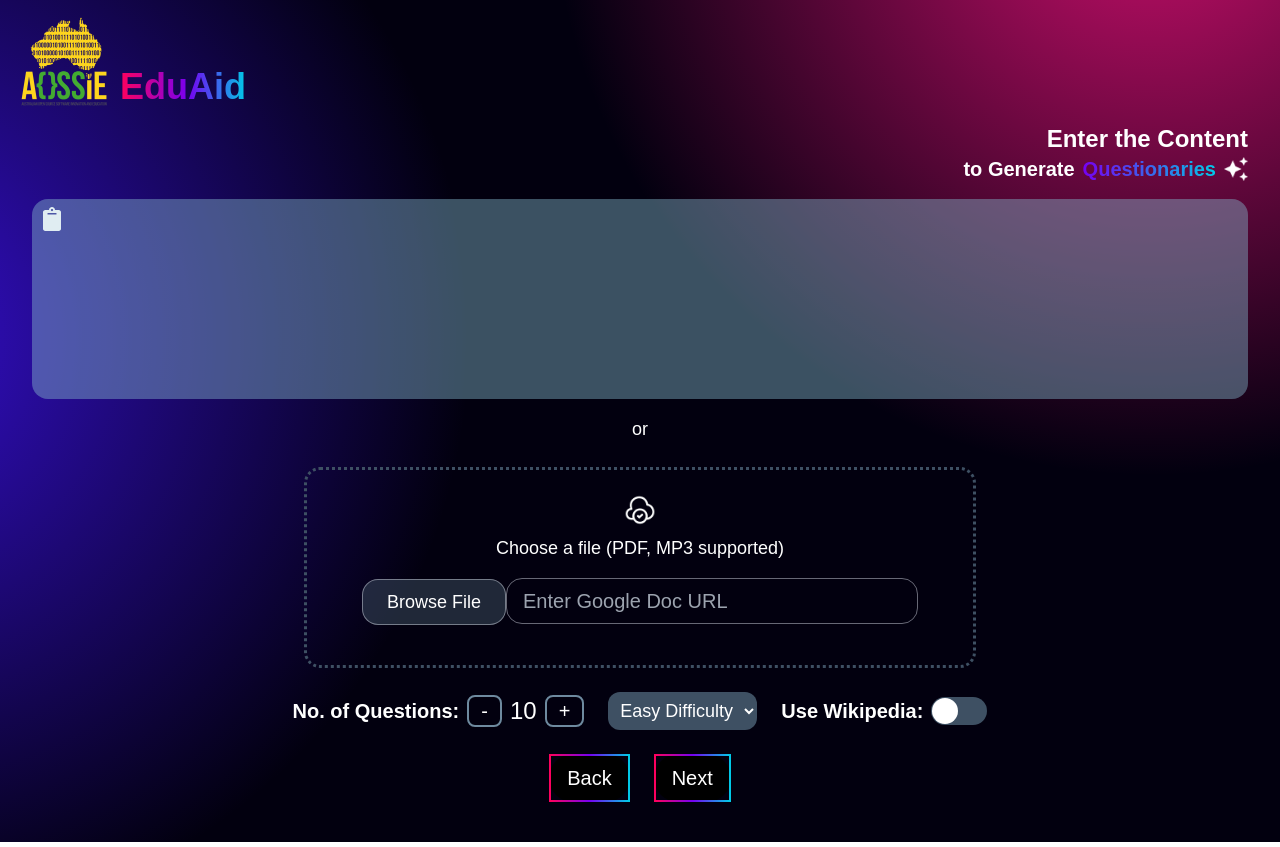
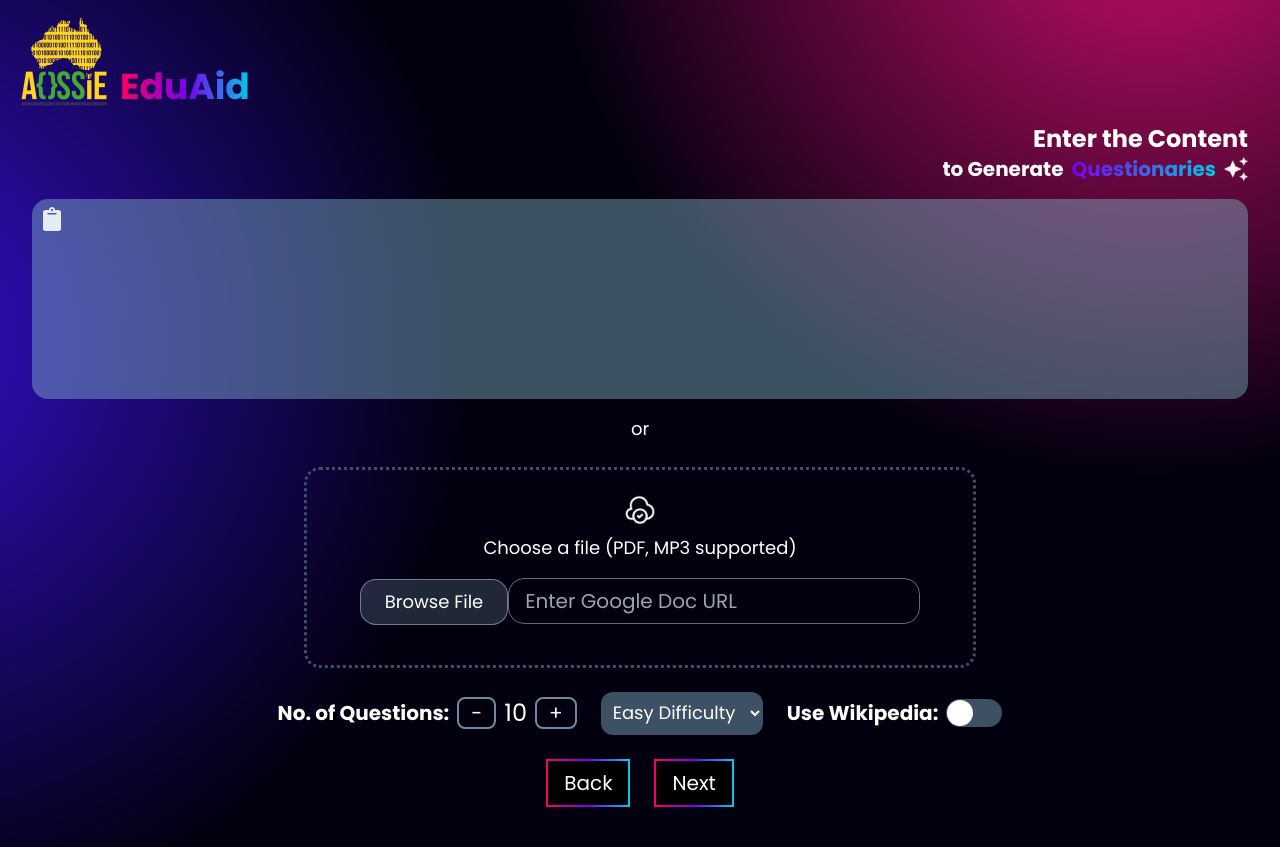
Before and after one commit to AOSSIE-Org/EduAid, a React (Create React App) app in the folder eduaid_web/: page /#/input in a window 1280 px wide. Built offline with nearby package versions, Linux system fonts and the light colour scheme; no server answers.

Commit message:
placed import at the  top
Removed duplicate import of the Poppins font.

```diff
--- a/eduaid_web/src/index.css
+++ b/eduaid_web/src/index.css
@@ -1,8 +1,7 @@
+@import url('https://fonts.googleapis.com/css2?family=Poppins:wght@300;400;500;600;700&display=swap');
 @tailwind base;
 @tailwind components;
 @tailwind utilities;
-@import url('https://fonts.googleapis.com/css2?family=Poppins:wght@300;400;500;600;700&display=swap');
-
 body {
   margin: 0;
   font-family: 'Poppins', sans-serif;
```
